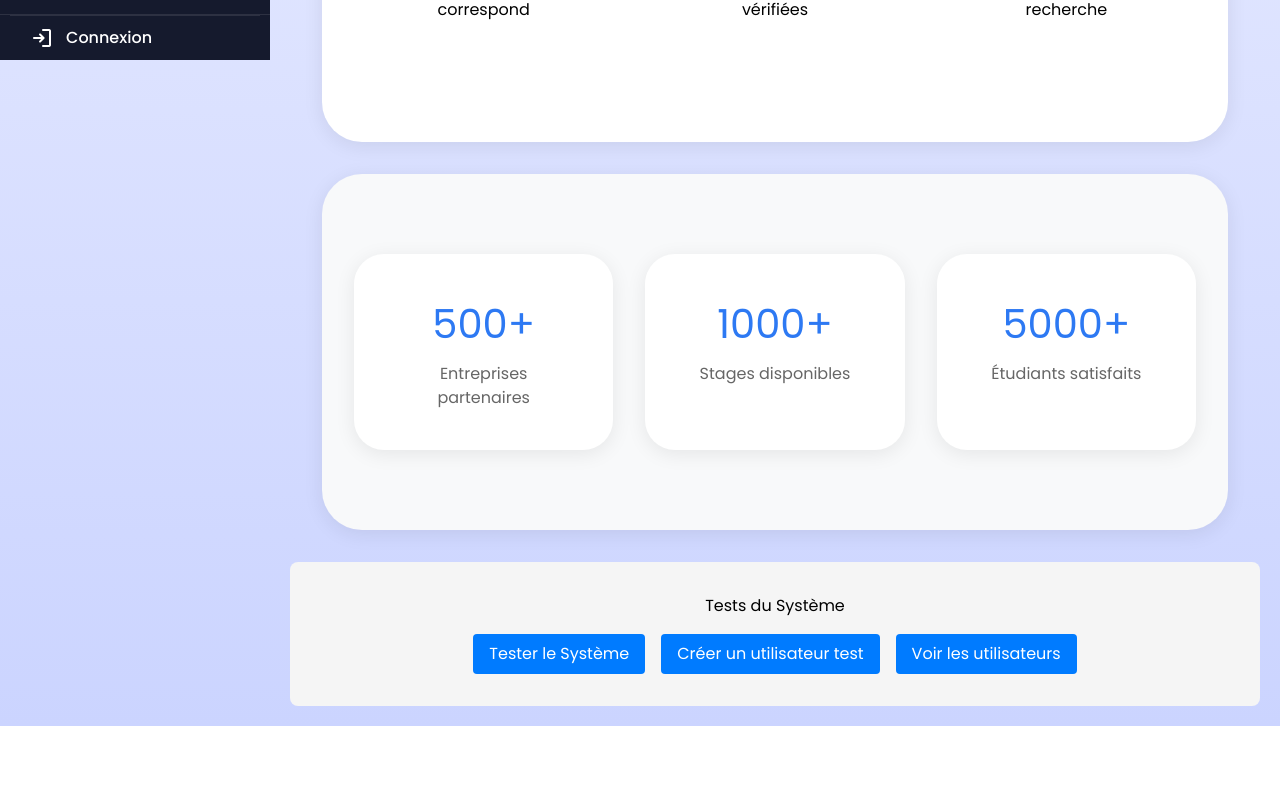
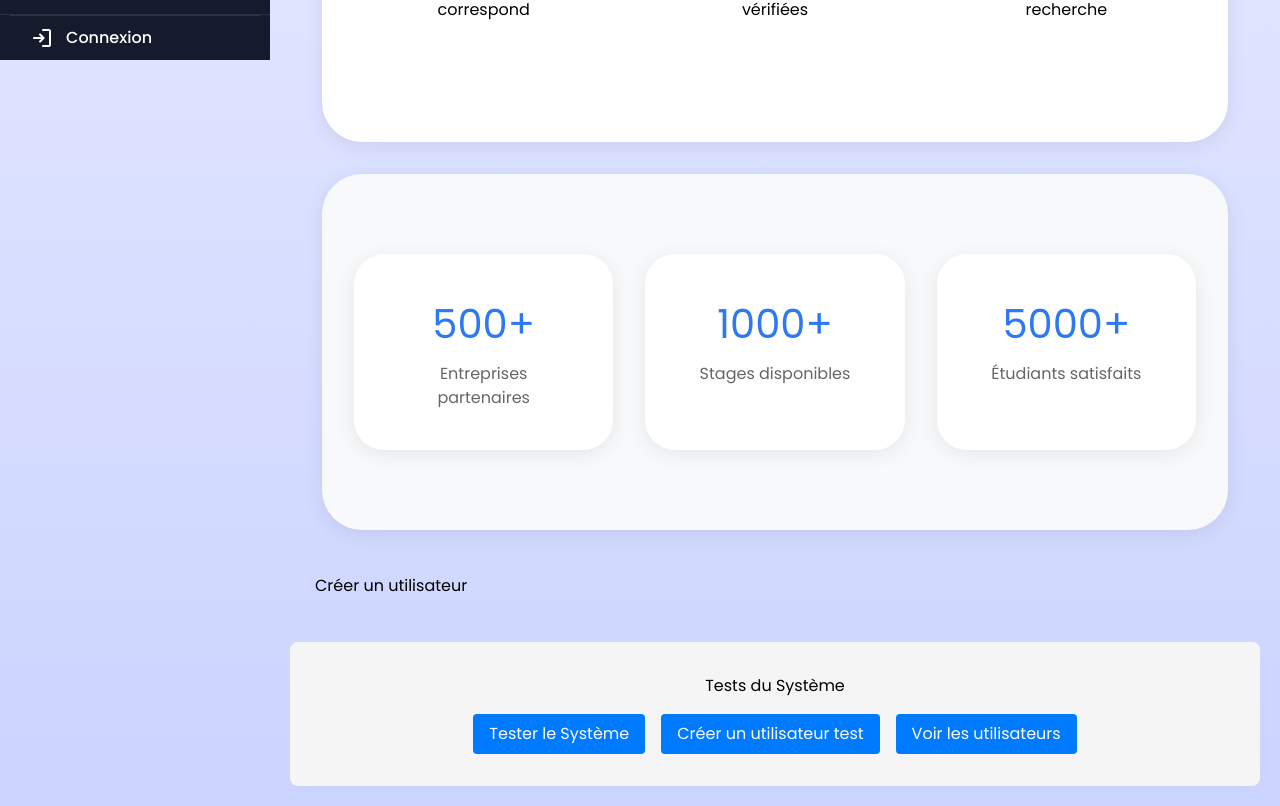
Before and after one commit to CES-OFFRES-Team/CES-OFFRES, a Next.js app: page / in a window 1280 px wide. Shown: the part 740-1546 px from the top of the page. Before the commit the page ends 1466 px from the top, so only its background shows below. Built offline with nearby package versions, Linux system fonts and the light colour scheme.

Commit message:
Update Logs et debug

```diff
--- a/src/app/page.js
+++ b/src/app/page.js
@@ -1,3 +1,6 @@
+"use client"; // Ajoutez cette ligne en haut du fichier
+
+import React, { useState } from 'react';
 import Image from "next/image";
 import { memo } from 'react';
 import TestAPI from './components/TestAPI';
@@ -19,6 +22,9 @@ const StatItem = memo(({ number, description }) => (
 ));
 
 export default function Home() {
+  const [createdEmail, setCreatedEmail] = useState('');
+  const [createdPassword, setCreatedPassword] = useState('');
+
   const features = [
     { icon: 'search', title: 'Recherche simplifiée', description: 'Trouvez rapidement le stage qui vous correspond' },
     { icon: 'work', title: 'Stages qualifiés', description: 'Des offres sélectionnées et vérifiées' },
@@ -58,6 +64,10 @@ export default function Home() {
       });
       const data = await response.json();
       console.log('Réponse de création:', data);
+
+      // Mettre à jour les états avec l'email et le mot de passe créés
+      setCreatedEmail(userData.email);
+      setCreatedPassword(userData.password);
     } catch (error) {
       console.error('Erreur lors de la création:', error);
     }
@@ -96,6 +106,15 @@ export default function Home() {
         ))}
       </section>
 
+      <button onClick={createUser}>Créer un utilisateur</button>
+
+      {createdEmail && createdPassword && (
+        <div>
+          <p>Email créé : {createdEmail}</p>
+          <p>Mot de passe créé : {createdPassword}</p>
+        </div>
+      )}
+
       <TestAPI />
     </div>
   );
```
Also changed, not shown: 1 other file (tests, documents, lock files or other folders).
